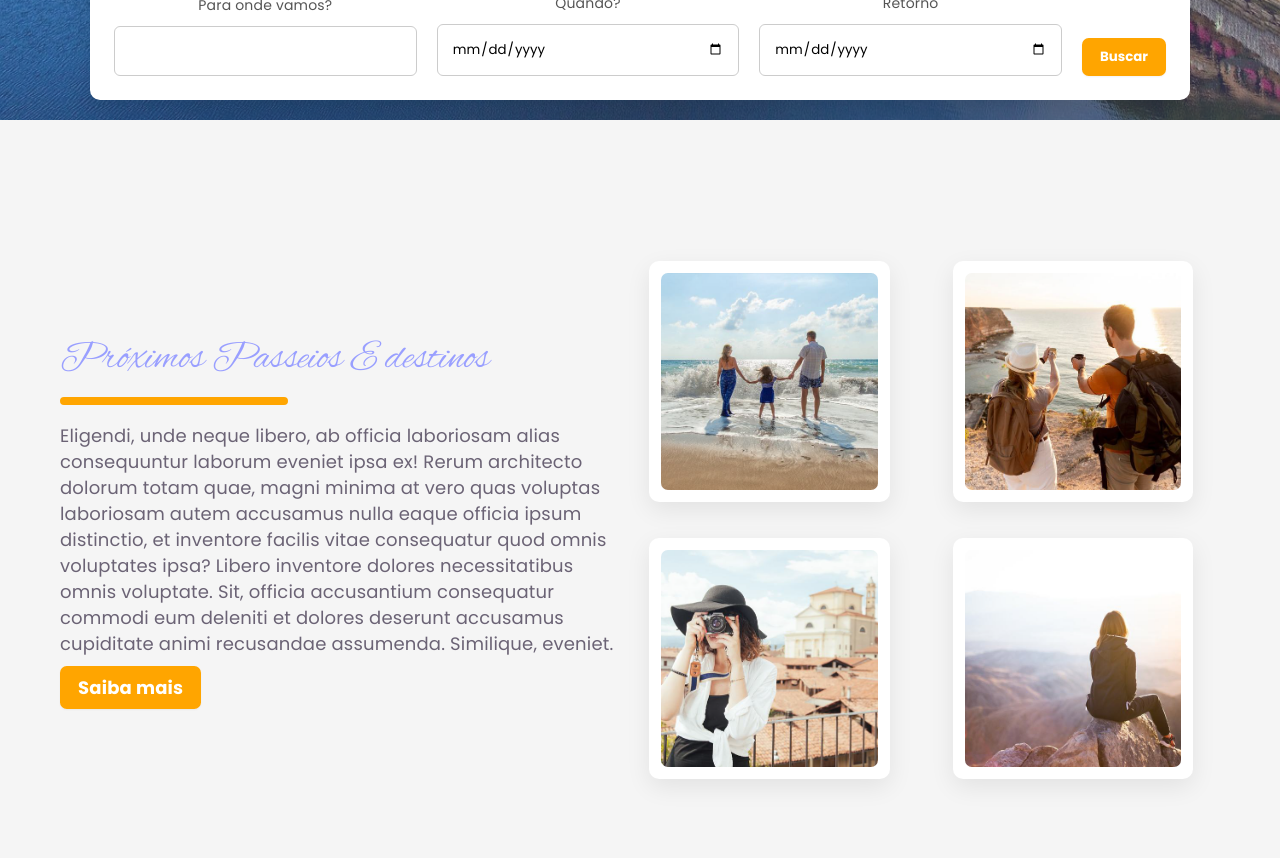
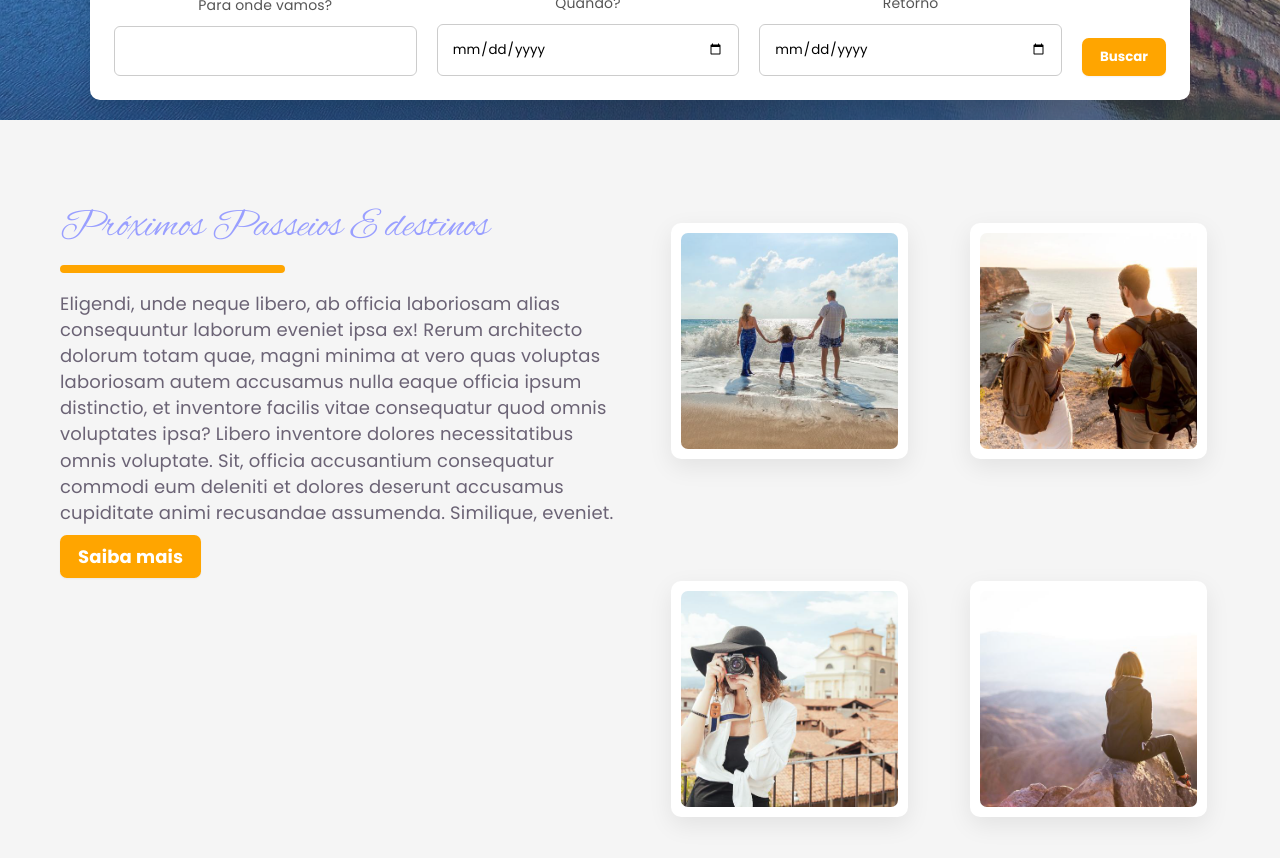
Before and after one commit to GabrielAndreDEV/explore-world, a React (Vite) app: page / in a window 1280 px wide. Shown: the part 680-1538 px from the top of the page. Built offline with nearby package versions, Linux system fonts and the light colour scheme.

Commit message:
feat: improve cards style

```diff
--- a/src/HomeInfo.jsx
+++ b/src/HomeInfo.jsx
@@ -10,7 +10,7 @@ export const HomeInfo = () => {
 
     return (
         <section className="home-info">
-            <div className='w-100 text-left'>
+            <div className='w-100 text-left about'>
                 <h2 className='title'>Próximos Passeios E destinos</h2>
                 <div className='divisor'/>
                 <p>
@@ -23,7 +23,11 @@ export const HomeInfo = () => {
             </div>
 
             <div className='w-100 cards'>
-                {images.map((image, index) => <Card image={image} key={index} />)}
+                {images.map((image, index) =>(
+                    <div className='cards-wrapper'>
+                        <Card image={image} key={index} />
+                    </div>
+                ))}
             </div>
         </section>
     )
--- a/src/css/card.css
+++ b/src/css/card.css
@@ -7,7 +7,8 @@
   transition: transform 0.25s ease, box-shadow 0.25s ease;
   display: flex;
   flex-direction: column;
-  padding: 12px;
+  padding: 10px;
+  height: fit-content;
 }
 
 .card:hover {
--- a/src/css/home_info.css
+++ b/src/css/home_info.css
@@ -2,23 +2,30 @@
     width: 100%;
     height: 100vh;
     background-color: #f5f5f5;
-    padding: 20px 60px;
+    padding: 60px;
     display: flex;
-    justify-content: center;
-    align-items: center;
-    gap: 1rem;
+    gap: 2rem;
 }
 
 .home-info .cards {
+    justify-content: center;
+    align-items: center;
     --card-width: 90%;
     display: grid;
     grid-template-columns: repeat(2, 1fr);
     gap: 2rem;
 }
 
-.home-info .content {
-    margin:  auto;
-    text-align: left;
+.home-info .cards-wrapper {
+    width: 100%;
+    display: flex;
+    justify-content: center;
+    align-items: center;
+}
+
+.home-info .about {
+    margin-top: 1.5rem;
+    height: 100%;
 }
 
 .home-info p {
```
